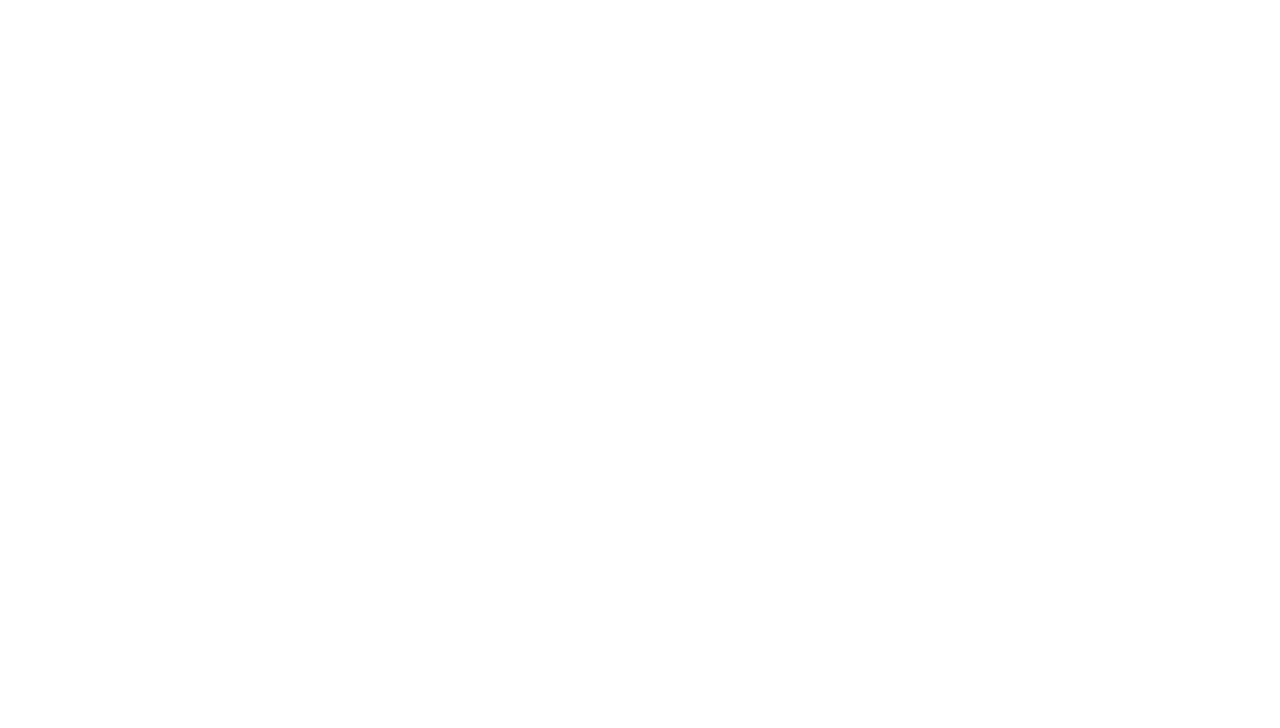
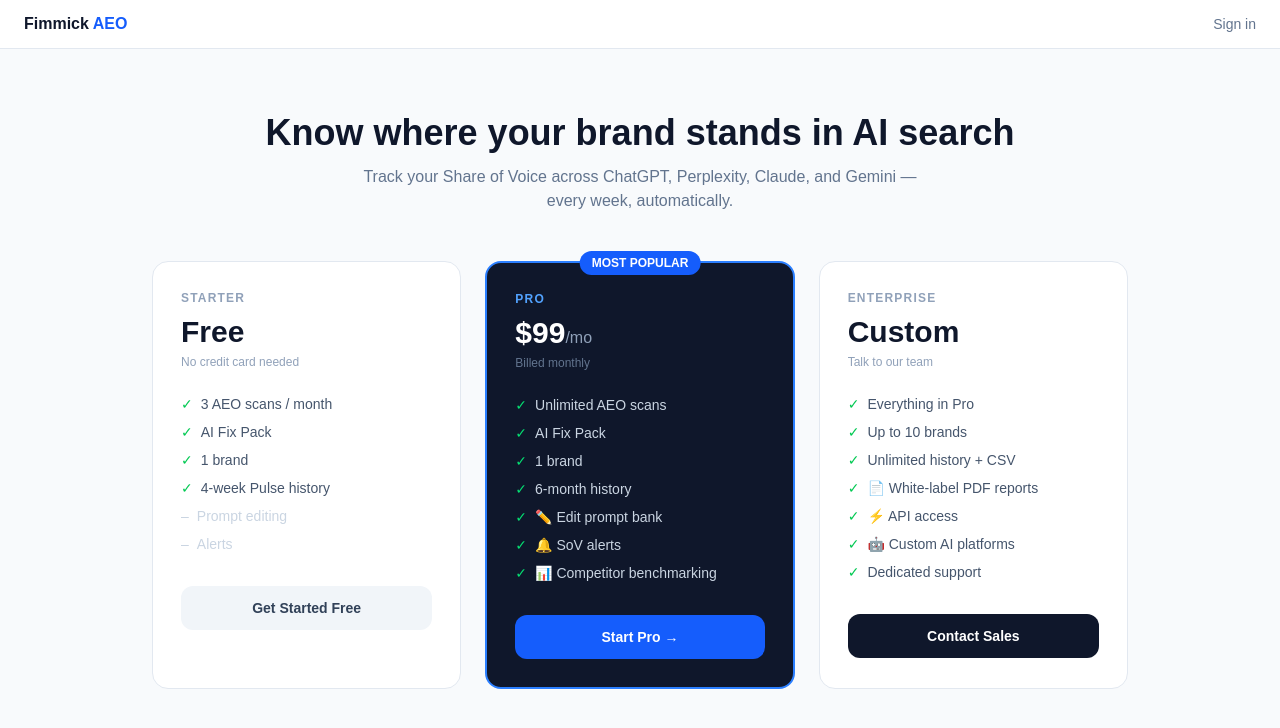
Before and after one commit to YNWAforever/aiso, a Next.js app: page /pricing in a window 1280 px wide. Before the commit this address had no page. Shown: the top 728 px of the page. Built offline with nearby package versions, Linux system fonts and the light colour scheme.

Commit message:
feat: add public pricing page with 3-tier layout and Stripe checkout CTA

```diff
--- /dev/null
+++ b/app/pricing/page.tsx
@@ -0,0 +1,109 @@
+'use client'
+import { useState } from 'react'
+import Link from 'next/link'
+
+export default function PricingPage() {
+  const [loading, setLoading] = useState(false)
+
+  const startProCheckout = async () => {
+    setLoading(true)
+    const res = await fetch('/api/stripe/checkout', {
+      method: 'POST',
+      headers: { 'Content-Type': 'application/json' },
+      body: JSON.stringify({ plan: 'pro' }),
+    })
+    if (res.status === 401) {
+      window.location.href = '/auth/login?next=/pricing'
+      return
+    }
+    const { url } = await res.json()
+    window.location.href = url
+  }
+
+  return (
+    <div className="min-h-screen bg-slate-50">
+      <nav className="bg-white border-b border-slate-200 px-6 py-3 flex justify-between items-center">
+        <Link href="/en" className="font-black text-slate-900">
+          Fimmick <span className="text-blue-600">AEO</span>
+        </Link>
+        <Link href="/auth/login" className="text-sm text-slate-500 hover:text-slate-900">
+          Sign in
+        </Link>
+      </nav>
+
+      <main className="max-w-5xl mx-auto px-6 py-16">
+        <div className="text-center mb-12">
+          <h1 className="text-4xl font-black text-slate-900">
+            Know where your brand stands in AI search
+          </h1>
+          <p className="text-slate-500 mt-3 max-w-xl mx-auto">
+            Track your Share of Voice across ChatGPT, Perplexity, Claude, and Gemini — every week, automatically.
+          </p>
+        </div>
+
+        <div className="grid grid-cols-1 md:grid-cols-3 gap-6">
+          {/* Starter */}
+          <div className="bg-white rounded-2xl border border-slate-200 p-7">
+            <p className="text-xs font-bold tracking-widest text-slate-400 uppercase">Starter</p>
+            <p className="text-3xl font-black text-slate-900 mt-2">Free</p>
+            <p className="text-xs text-slate-400 mt-1">No credit card needed</p>
+            <ul className="mt-6 space-y-2 text-sm text-slate-600">
+              {['3 AEO scans / month', 'AI Fix Pack', '1 brand', '4-week Pulse history'].map(f => (
+                <li key={f} className="flex gap-2"><span className="text-green-500">✓</span>{f}</li>
+              ))}
+              {['Prompt editing', 'Alerts'].map(f => (
+                <li key={f} className="flex gap-2 text-slate-300"><span>–</span>{f}</li>
+              ))}
+            </ul>
+            <Link
+              href="/auth/login"
+              className="mt-8 block text-center bg-slate-100 text-slate-700 rounded-xl py-3 text-sm font-semibold hover:bg-slate-200 transition"
+            >
+              Get Started Free
+            </Link>
+          </div>
+
+          {/* Pro */}
+          <div className="bg-slate-900 rounded-2xl border-2 border-blue-500 p-7 relative">
+            <div className="absolute -top-3 left-1/2 -translate-x-1/2 bg-blue-600 text-white text-xs font-bold px-3 py-1 rounded-full">
+              MOST POPULAR
+            </div>
+            <p className="text-xs font-bold tracking-widest text-blue-400 uppercase">Pro</p>
+            <p className="text-3xl font-black text-white mt-2">$99<span className="text-base font-normal text-slate-400">/mo</span></p>
+            <p className="text-xs text-slate-500 mt-1">Billed monthly</p>
+            <ul className="mt-6 space-y-2 text-sm text-slate-300">
+              {['Unlimited AEO scans', 'AI Fix Pack', '1 brand', '6-month history', '✏️ Edit prompt bank', '🔔 SoV alerts', '📊 Competitor benchmarking'].map(f => (
+                <li key={f} className="flex gap-2"><span className="text-green-400">✓</span>{f}</li>
+              ))}
+            </ul>
+            <button
+              onClick={startProCheckout}
+              disabled={loading}
+              className="mt-8 w-full bg-blue-600 text-white rounded-xl py-3 text-sm font-semibold hover:bg-blue-700 disabled:opacity-60 transition"
+            >
+              {loading ? 'Loading…' : 'Start Pro →'}
+            </button>
+          </div>
+
+          {/* Enterprise */}
+          <div className="bg-white rounded-2xl border border-slate-200 p-7">
+            <p className="text-xs font-bold tracking-widest text-slate-400 uppercase">Enterprise</p>
+            <p className="text-3xl font-black text-slate-900 mt-2">Custom</p>
+            <p className="text-xs text-slate-400 mt-1">Talk to our team</p>
+            <ul className="mt-6 space-y-2 text-sm text-slate-600">
+              {['Everything in Pro', 'Up to 10 brands', 'Unlimited history + CSV', '📄 White-label PDF reports', '⚡ API access', '🤖 Custom AI platforms', 'Dedicated support'].map(f => (
+                <li key={f} className="flex gap-2"><span className="text-green-500">✓</span>{f}</li>
+              ))}
+            </ul>
+            <a
+              href="mailto:aeo@fimmick.com"
+              className="mt-8 block text-center bg-slate-900 text-white rounded-xl py-3 text-sm font-semibold hover:bg-slate-700 transition"
+            >
+              Contact Sales
+            </a>
+          </div>
+        </div>
+      </main>
+    </div>
+  )
+}
```
